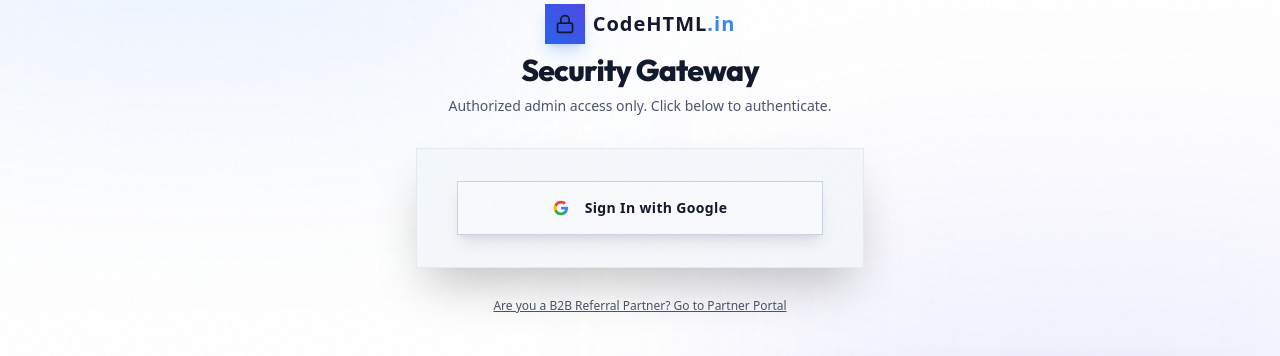
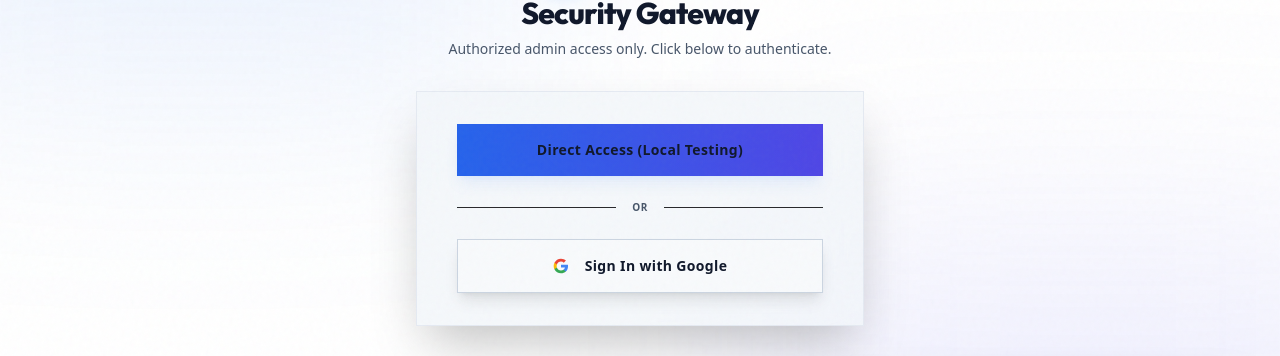
Before and after one commit to 29Sandesh/Codehtml.in, a React (Vite) app: page /admin/login in a window 1280 px wide. Shown: the part 240-596 px from the top of the page. Built offline with nearby package versions, Linux system fonts and the light colour scheme; no server answers.

Commit message:
test: add temporary Direct Access bypass button for admin login

```diff
--- a/src/pages/admin/AdminLogin.jsx
+++ b/src/pages/admin/AdminLogin.jsx
@@ -31,6 +31,11 @@ export default function AdminLogin() {
     }
   };
 
+  const handleDirectAccess = () => {
+    sessionStorage.setItem('admin_authenticated', 'true');
+    window.location.href = '/admin'; // Force redirection and reload
+  };
+
   return (
     <>
       <SEO
@@ -61,10 +66,10 @@ export default function AdminLogin() {
         </div>
 
         <div className="mt-8 sm:mx-auto sm:w-full sm:max-w-md z-10 px-4 sm:px-0">
-          <div className="bg-zinc-900/80 backdrop-blur-xl border border-zinc-800/60 py-8 px-6 shadow-2xl rounded-2xl sm:px-10">
+          <div className="bg-zinc-900/80 backdrop-blur-xl border border-zinc-800/60 py-8 px-6 shadow-2xl rounded-2xl sm:px-10 space-y-4">
 
             {error && (
-              <div className="rounded-xl bg-red-500/10 border border-red-500/30 p-4 mb-6">
+              <div className="rounded-xl bg-red-500/10 border border-red-500/30 p-4">
                 <div className="flex">
                   <div className="flex-shrink-0">
                     <ShieldAlert className="h-5 w-5 text-red-400" />
@@ -78,11 +83,26 @@ export default function AdminLogin() {
               </div>
             )}
 
+            {/* Direct access button for local testing */}
+            <button
+              type="button"
+              onClick={handleDirectAccess}
+              className="w-full py-4 rounded-xl bg-gradient-to-r from-blue-600 to-indigo-600 hover:from-blue-500 hover:to-indigo-500 text-white font-semibold text-sm tracking-wide transition-all duration-300 inline-flex items-center justify-center gap-2 cursor-pointer shadow-lg shadow-blue-500/10"
+            >
+              Direct Access (Local Testing)
+            </button>
+
+            <div className="relative flex py-2 items-center">
+              <div className="flex-grow border-t border-zinc-800"></div>
+              <span className="flex-shrink mx-4 text-[10px] text-zinc-500 font-bold uppercase tracking-wider">or</span>
+              <div className="flex-grow border-t border-zinc-800"></div>
+            </div>
+
             <button
               type="button"
               onClick={handleGoogleLogin}
               disabled={loading}
-              className="w-full py-4 rounded-xl border border-white/10 hover:border-blue-500/50 bg-zinc-950 hover:bg-zinc-900 text-white font-semibold text-sm tracking-wide transition-all duration-300 inline-flex items-center justify-center gap-2 disabled:opacity-50 cursor-pointer shadow-lg hover:shadow-blue-500/5"
+              className="w-full py-4 rounded-xl border border-white/10 hover:border-blue-500/50 bg-zinc-950 hover:bg-zinc-900 text-white font-semibold text-sm tracking-wide transition-all duration-300 inline-flex items-center justify-center gap-2 disabled:opacity-50 cursor-pointer shadow-lg"
             >
               <svg className="w-4 h-4 mr-2" viewBox="0 0 24 24">
                 <path
```
